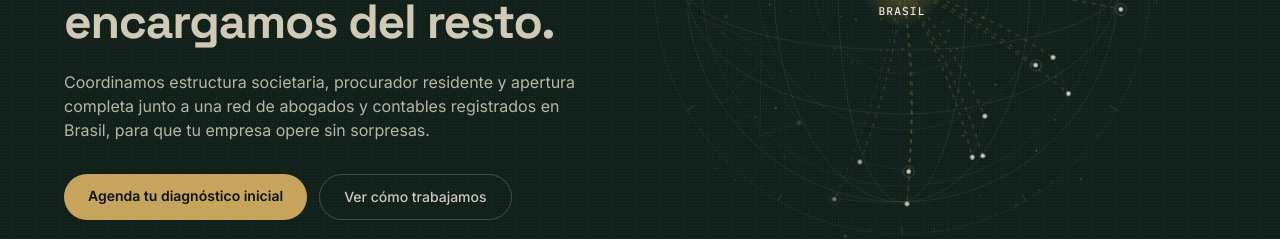
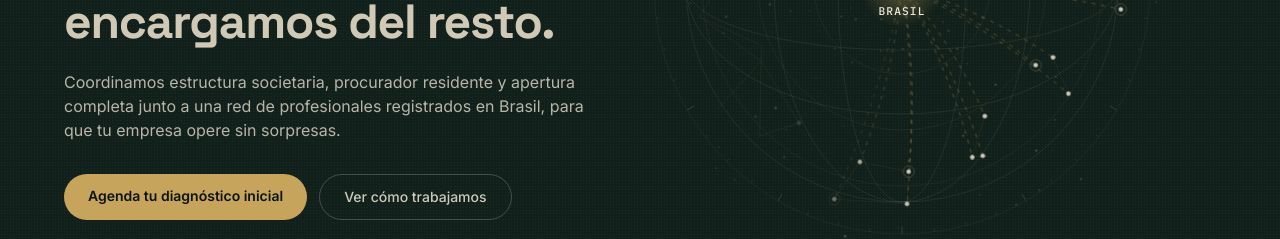
Before and after one commit to martabuma/nexo, a Next.js app: page / in a window 1280 px wide. Shown: the part 402-641 px from the top of the page. Built offline with nearby package versions, Linux system fonts and the light colour scheme.

Commit message:
Cambia abogados y contables por profesionales en el subtitulo del hero

```diff
--- a/app/page.tsx
+++ b/app/page.tsx
@@ -70,7 +70,7 @@ const dict: Record<
       eyebrow: "Consultoría de entrada al mercado brasileño",
       headline1: "Brasil: 22 trámites",
       headline2: "para socios extranjeros. Tú te enfocas en tu negocio, nosotros nos encargamos del resto.",
-      sub: "Coordinamos estructura societaria, procurador residente y apertura completa junto a una red de abogados y contables registrados en Brasil, para que tu empresa opere sin sorpresas.",
+      sub: "Coordinamos estructura societaria, procurador residente y apertura completa junto a una red de profesionales registrados en Brasil, para que tu empresa opere sin sorpresas.",
       cta: "Agenda tu diagnóstico inicial",
       ctaSecondary: "Ver cómo trabajamos",
       mapCaption: "Nexo conecta el mundo con Brasil.",
@@ -170,7 +170,7 @@ const dict: Record<
       eyebrow: "Consultoria de entrada no mercado brasileiro",
       headline1: "O Brasil: 22 etapas",
       headline2: "para sócios estrangeiros. Você foca no seu negócio, nós cuidamos do resto.",
-      sub: "Coordenamos estrutura societária, procurador residente e abertura completa junto a uma rede de advogados e contadores registrados no Brasil, para sua empresa operar sem surpresas.",
+      sub: "Coordenamos estrutura societária, procurador residente e abertura completa junto a uma rede de profissionais registrados no Brasil, para sua empresa operar sem surpresas.",
       cta: "Agende seu diagnóstico inicial",
       ctaSecondary: "Ver como trabalhamos",
       mapCaption: "A Nexo conecta o mundo com o Brasil.",
@@ -270,7 +270,7 @@ const dict: Record<
       eyebrow: "Brazil market-entry consulting",
       headline1: "Brazil: 22 steps",
       headline2: "for foreign partners. You focus on your business, we handle the rest.",
-      sub: "We coordinate your corporate structure, resident representative, and full company registration alongside a network of licensed lawyers and accountants in Brazil, so your company opens without surprises.",
+      sub: "We coordinate your corporate structure, resident representative, and full company registration alongside a network of licensed professionals in Brazil, so your company opens without surprises.",
       cta: "Book your initial diagnosis",
       ctaSecondary: "See how we work",
       mapCaption: "Nexo connects the world with Brazil.",
```
